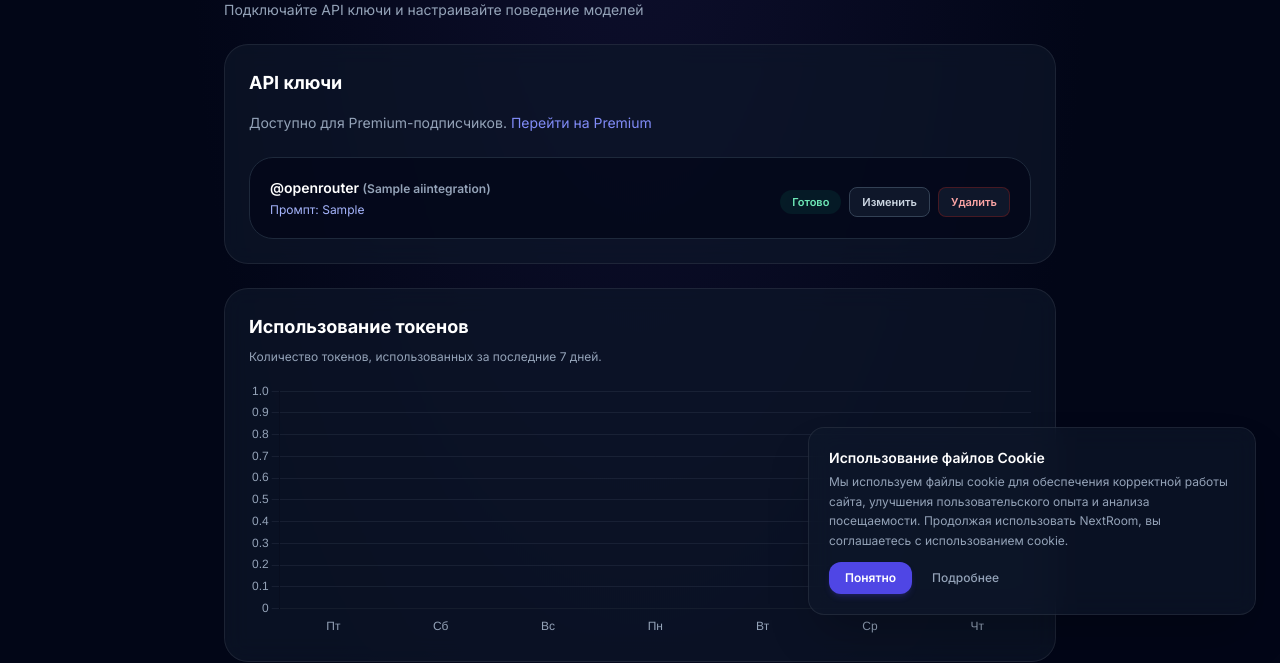
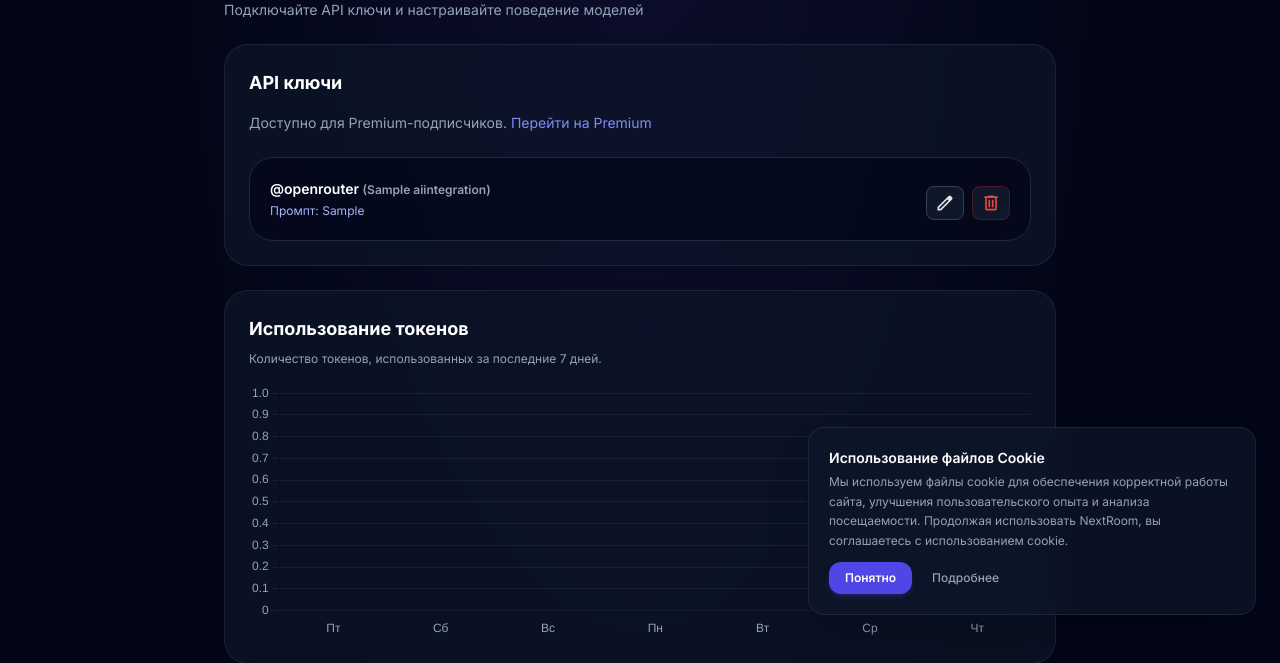
Before and after one commit to X2X1321/nextroom, a Django app: page /ai-management/ in a window 1280 px wide. Shown: the part 169-832 px from the top of the page. Run offline with Django 4.2, Linux system fonts and the light colour scheme; a user stored in the database is signed in; data comes from the database, SQL or seed files in the repository; tables that the repository leaves empty hold one stand-in row (values such as "Sample post"); data that the repository does not hold is empty; some libraries are stand-ins or nearby versions; some web fonts are replaced.

Commit message:
style(ai): update buttons UI and add SVG icons

```diff
--- a/templates/chat/ai_management.html
+++ b/templates/chat/ai_management.html
@@ -69,12 +69,12 @@
                         <a href="{% url 'models_pricing' %}" class="relative inline-flex items-center justify-center gap-2 px-6 py-3 text-sm font-semibold text-slate-300 hover:text-white transition duration-300 group">
                             <span class="absolute inset-0 w-full h-full rounded-xl transition duration-300 ease-out transform translate-x-1 translate-y-1 bg-indigo-900/50 group-hover:-translate-x-0 group-hover:-translate-y-0"></span>
                             <span class="absolute inset-0 w-full h-full rounded-xl bg-slate-800/80 border border-slate-700/50 group-hover:bg-indigo-900/40 transition duration-300"></span>
-                            <span class="relative z-10">Все модели и цены</span>
+                            <span class="relative z-10">Все модели</span>
                         </a>
 
-                        <a href="{% url 'routerai_keys' %}" class="relative inline-flex items-center justify-center gap-2 px-6 py-3 text-sm font-semibold text-brand-300 hover:text-brand-400 transition duration-300 group ml-auto">
-                            <span class="absolute inset-0 w-full h-full rounded-xl transition duration-300 ease-out transform translate-x-1 translate-y-1 bg-brand-900/30 group-hover:-translate-x-0 group-hover:-translate-y-0"></span>
-                            <span class="absolute inset-0 w-full h-full rounded-xl bg-slate-800/80 border border-brand-700/30 group-hover:bg-brand-900/20 transition duration-300"></span>
+                        <a href="{% url 'routerai_keys' %}" class="relative inline-flex items-center justify-center gap-2 px-6 py-3 text-sm font-semibold text-slate-300 hover:text-white transition duration-300 group ml-auto">
+                            <span class="absolute inset-0 w-full h-full rounded-xl transition duration-300 ease-out transform translate-x-1 translate-y-1 bg-indigo-900/50 group-hover:-translate-x-0 group-hover:-translate-y-0"></span>
+                            <span class="absolute inset-0 w-full h-full rounded-xl bg-slate-800/80 border border-slate-700/50 group-hover:bg-indigo-900/40 transition duration-300"></span>
                             <span class="relative z-10 flex items-center gap-2">
                                 Мои ключи API
                                 <svg class="w-4 h-4" fill="none" stroke="currentColor" viewBox="0 0 24 24"><path stroke-linecap="round" stroke-linejoin="round" stroke-width="2" d="M15 7a2 2 0 012 2m4 0a6 6 0 01-7.743 5.743L11 17H9v2H7v2H4a1 1 0 01-1-1v-2.586a1 1 0 01.293-.707l5.964-5.964A6 6 0 1121 9z"></path></svg>
@@ -98,11 +98,14 @@
                             {% endif %}
                         </div>
                         <div class="flex items-center gap-2 mt-2 sm:mt-0 flex-wrap">
-                            <span class="inline-flex items-center rounded-full bg-emerald-500/10 px-3 py-1 text-[11px] font-semibold text-emerald-300">Готово</span>
-                            <a href="{% url 'edit_ai_integration' integration.pk %}" class="rounded-lg border border-slate-700 bg-slate-900 px-3 py-1.5 text-[11px] font-semibold text-slate-300 hover:text-white transition">Изменить</a>
+                            <a href="{% url 'edit_ai_integration' integration.pk %}" class="rounded-lg border border-slate-700 bg-slate-900 px-2 py-1.5 hover:bg-slate-800 transition" title="Изменить">
+                                <svg xmlns="http://www.w3.org/2000/svg" height="20px" viewBox="0 -960 960 960" width="20px" fill="#e3e3e3"><path d="M200-200h57l391-391-57-57-391 391v57Zm-80 80v-170l528-527q12-11 26.5-17t30.5-6q16 0 31 6t26 18l55 56q12 11 17.5 26t5.5 30q0 16-5.5 30.5T817-647L290-120H120Zm640-584-56-56 56 56Zm-141 85-28-29 57 57-29-28Z"/></svg>
+                            </a>
                             <form action="{% url 'delete_ai_integration' integration.pk %}" method="POST" class="inline" onsubmit="return confirm('Удалить интеграцию @{{ integration.provider }}?');">
                                 {% csrf_token %}
-                                <button type="submit" class="rounded-lg border border-red-900/50 bg-slate-900 px-3 py-1.5 text-[11px] font-semibold text-red-300 hover:text-red-200 transition">Удалить</button>
+                                <button type="submit" class="rounded-lg border border-red-900/50 bg-slate-900 px-2 py-1.5 hover:bg-red-900/30 transition" title="Удалить">
+                                    <svg xmlns="http://www.w3.org/2000/svg" height="20px" viewBox="0 -960 960 960" width="20px" fill="#ef4444"><path d="M280-120q-33 0-56.5-23.5T200-200v-520h-40v-80h200v-40h240v40h200v80h-40v520q0 33-23.5 56.5T680-120H280Zm400-600H280v520h400v-520ZM360-280h80v-360h-80v360Zm160 0h80v-360h-80v360ZM280-720v520-520Z"/></svg>
+                                </button>
                             </form>
                         </div>
                     </div>
```
